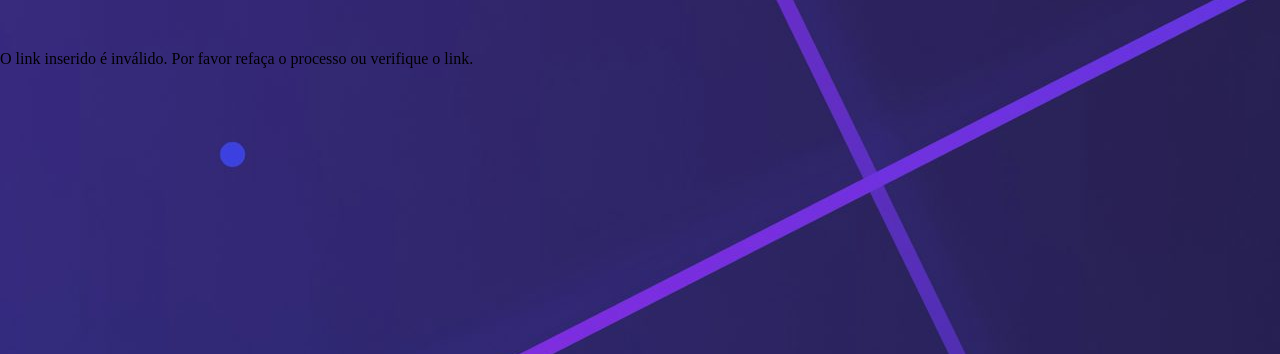
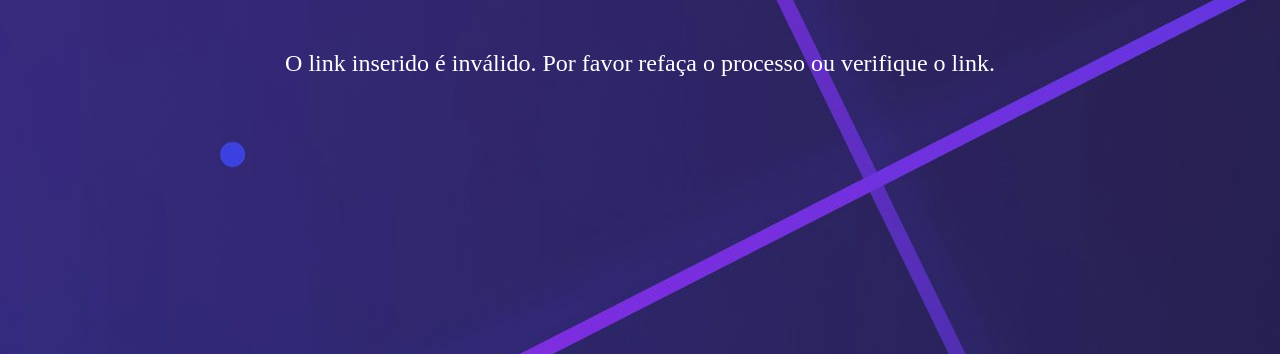
Before and after one commit to Endrio-Korb/uniasselvi-reserva, a Django app: a page that uses templates/registration/password_reset_confirm.html in a window 1280 px wide. Shown: the part 66-420 px from the top of the page. Run offline with Django 4.2, Linux system fonts and the light colour scheme; some libraries are stand-ins or nearby versions.

Commit message:
Alterado css da pagina

```diff
--- a/templates/registration/password_reset_confirm.html
+++ b/templates/registration/password_reset_confirm.html
@@ -3,27 +3,27 @@
 
 {% block content %}
     {% if validlink %}
-        <h2 class="text-center">Insira a nova senha</h2>
-        <div class="container-flex-coloumn">
+        <h2 class="text text-center">Insira a nova senha</h2>
+
         {% if form.errors %}
-                <div class="container-flex">
+            <div class="container">
                 {% for title, message in form.errors.items %}
                     <p class="text text-center">{{ message }}</p>
                 {% endfor %}
             </div>
         {% endif %}
-            <div class="container-flex">
+
         <form action="" method="POST"> {% csrf_token %}
+            <div class="container">
                 <input type="password" name="new_password1" id="new_password1" class="form-control" placeholder="Digite a nova senha">
                 <input type="password" name="new_password2" id="new_password2" class="form-control" placeholder="Confirme a nova senha">
                 <button type="submit" class="btn btn-primary">Enviar</button>
+            </div>
         </form>
-            </div>
-        </div>
 
     {% else %}
-        <div class="container-flex">
-            O link inserido é inválido. Por favor refaça o processo ou verifique o link.
+        <div class="container">
+            <p class="text text-center">O link inserido é inválido. Por favor refaça o processo ou verifique o link.</p>
         </div>
     {% endif %}
 
--- a/templates/registration/password_reset_done.html
+++ b/templates/registration/password_reset_done.html
@@ -3,7 +3,7 @@
 
 {% block content %}
     <div class="container">
-        <p class="">Um e-mail foi enviado para a sua caixa postal com instruções para resetar a senha.
+        <p class="text text-center">Um e-mail foi enviado para a sua caixa postal com instruções para resetar a senha.
             Verifique a sua caixa de SPAM caso o e-mail não chegue em alguns minutos. Caso não receba nenhum email, pode ser que o seu email não esteja registrado em nosso sistema,
             favor entrar em contato conosco.
         </p>
```
Lines whose indentation alone changed are shown as unchanged.
